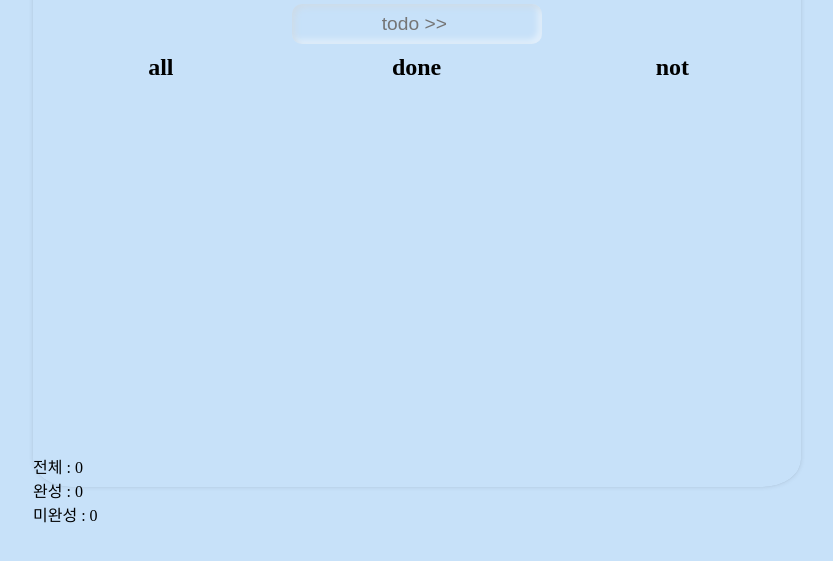
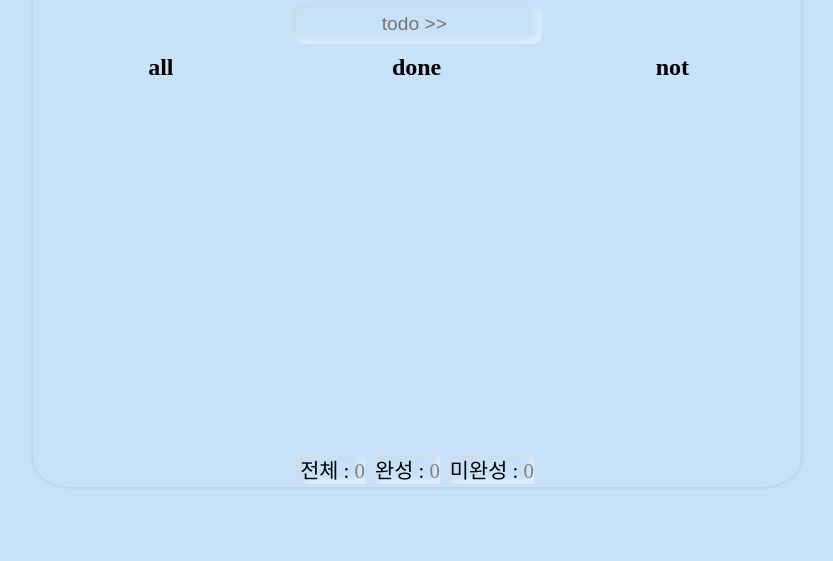
Before and after one commit to jisung24/vanilla-todoList, a plain HTML site: page index.html in a window 1280 px wide. Shown: the part 193-754 px from the top of the page, without its empty margins (223-1056 px from the left). Drawn offline with Linux system fonts and the light colour scheme.

Commit message:
[FEAT]todoCount기능추가

```diff
--- a/public/css/App.css
+++ b/public/css/App.css
@@ -74,7 +74,7 @@ body {
 /* 🟠 todoListBox 🟠 */
 .todoList-box {
   display : flex;
-
+  position : relative;
 }
 .todoList-box > * {
   text-align: center;
@@ -126,3 +126,23 @@ body {
   cursor: pointer;
   margin : 0 5px;
 }
+
+/* 🟠 todoCount 🟠 */
+.todoList-box .todoCnt-box {
+  display : flex;
+  position : absolute;
+  left : 50%;
+  bottom : -30px;
+  transform : translateX(-50%);
+}
+.todoList-box .todoCnt-box p{
+  flex-grow : 1;
+  height : 100%;
+  font-size : 1.3rem;
+  box-shadow: rgb(204, 219, 232) 3px 3px 6px 0px inset, rgba(255, 255, 255, 0.5) -3px -3px 6px 1px inset;
+  margin : 0 5px;
+}
+
+.todoList-box .todoCnt-box p span {
+  color : gray
+}
--- a/src/App/App.js
+++ b/src/App/App.js
@@ -1,6 +1,5 @@
 import Header from "../shared/Header/Header.js";
 import { setItem } from "../storage.js";
-import TodoCount from "../todo/TodoCount.js";
 import TodoForm from "../todo/TodoForm.js";
 import TodoListBox from "../todo/TodoListBox.js";
 
@@ -28,7 +27,7 @@ export default function App({ $target, initialState }) {
 
       // 3. (1,2번 통과 시) 추가
       const nextState = [...todoListBox.state, { text, isCompleted: false }];
-      todoListBox.setState(nextState);
+      todoListBox.setState(nextState); // 업데이트 되면서, 자식들까지 update됨.
       setItem("todos", JSON.stringify(nextState));
     },
   });
@@ -50,16 +49,4 @@ export default function App({ $target, initialState }) {
       todoListBox.setState(nextState);
     },
   });
-
-  const todoCount = new TodoCount({
-    $target,
-    initialState: {
-      all: todoListBox.state.length,
-      completed: todoListBox.state.filter(({ isCompleted }) => isCompleted)
-        .length,
-
-      notCompleted: todoListBox.state.filter(({ isCompleted }) => !isCompleted)
-        .length,
-    },
-  });
 }
--- a/src/todo/TodoCount.js
+++ b/src/todo/TodoCount.js
@@ -1,19 +1,14 @@
-export default function TodoCount({ $target, initialState }) {
+export default function TodoCount({ $target }) {
   const $countBox = document.createElement("div");
   $target.appendChild($countBox);
+  $countBox.className = "todoCnt-box";
 
-  this.state = initialState;
-  this.setState = (nextState) => {
-    this.state = nextState;
-    this.render();
-  };
-  const { all, completed, notCompleted } = this.state;
-  this.render = () => {
+  // Q1. 이런식으로 render받아도 되는지!
+  this.render = (all, completed, notCompleted) => {
     $countBox.innerHTML = `
-      <P>전체 : ${all}</P>
-      <P>완성 : ${completed}</P>
-      <P>미완성 : ${notCompleted}</P>
+      <P>전체 : <span>${all}</span></P>
+      <P>완성 : <span>${completed}</span></P>
+      <P>미완성 : <span>${notCompleted}</span></P>
     `;
   };
-  this.render();
 }
--- a/src/todo/TodoListBox.js
+++ b/src/todo/TodoListBox.js
@@ -1,3 +1,4 @@
+import TodoCount from "./TodoCount.js";
 import TodoList from "./TodoList.js";
 
 export default function TodoListBox({
@@ -16,6 +17,7 @@ export default function TodoListBox({
     this.render();
   };
 
+  // 등록된 모든 todoList
   const allTodos = new TodoList({
     $target: $div,
     title: "all",
@@ -23,22 +25,37 @@ export default function TodoListBox({
     onToggle,
   });
 
+  // 완성된 todoList
   const completedTodos = new TodoList({
     $target: $div,
     title: "done",
   });
 
+  // 완성되지 않은 todoList
   const notCompletedTodos = new TodoList({
     $target: $div,
     title: "not",
   });
 
+  // 요소의 개수.
+  const countOfElements = new TodoCount({
+    $target: $div,
+  });
   this.render = () => {
     allTodos.render(this.state);
     completedTodos.render(this.state.filter(({ isCompleted }) => isCompleted));
     notCompletedTodos.render(
       this.state.filter(({ isCompleted }) => !isCompleted)
     );
+    // 길이!
+    const allLength = this.state.length;
+    const completedLength = this.state.filter(
+      ({ isCompleted }) => isCompleted
+    ).length;
+    const notCompletedLength = this.state.filter(
+      ({ isCompleted }) => !isCompleted
+    ).length;
+    countOfElements.render(allLength, completedLength, notCompletedLength);
   };
   this.render();
 }
```
